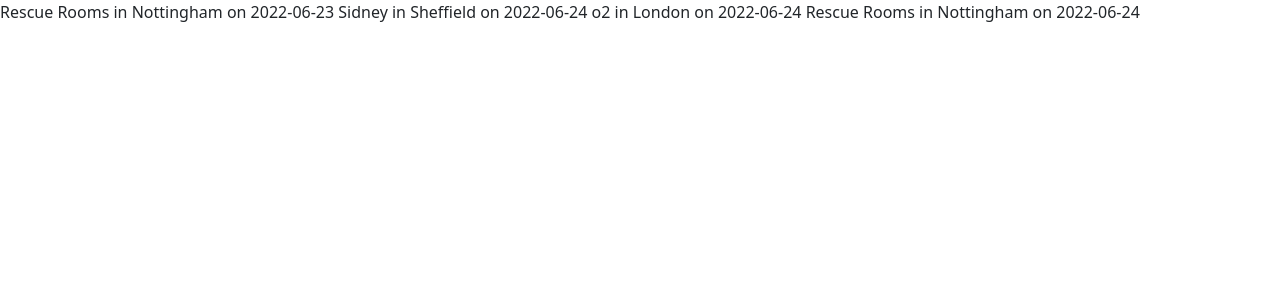
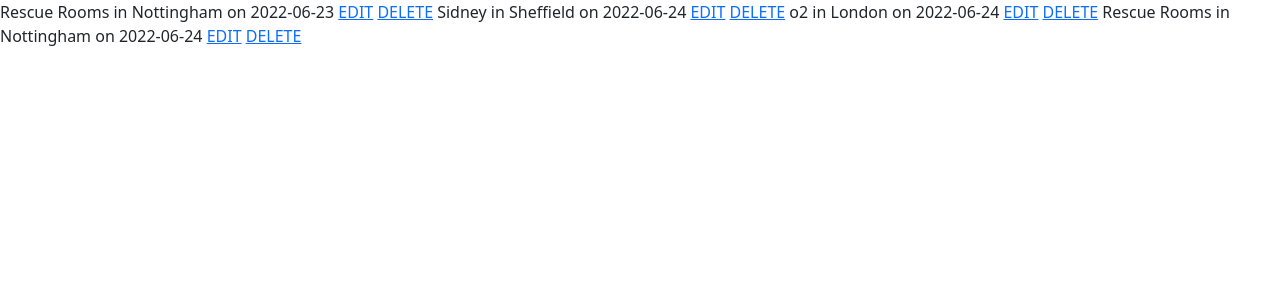
Before and after one commit to mjjstockman/setlistsharer, a Django app: page / in a window 1280 px wide. Shown: the part 56-356 px from the top of the page. Run offline with Django 3.2, Linux system fonts and the light colour scheme; data comes from the database, SQL or seed files in the repository.

Commit message:
Add edit and delete links on home page

```diff
--- a/home/templates/home/index.html
+++ b/home/templates/home/index.html
@@ -4,5 +4,7 @@
 {% block content %}
     {% for gig in gigs %}
         {{ gig }}
+        <a href="#">EDIT</a>
+        <a href="#">DELETE</a>
     {% endfor %}
 {% endblock %}
```
Also changed, not shown: setlist/forms.py (line endings or trailing spaces).
